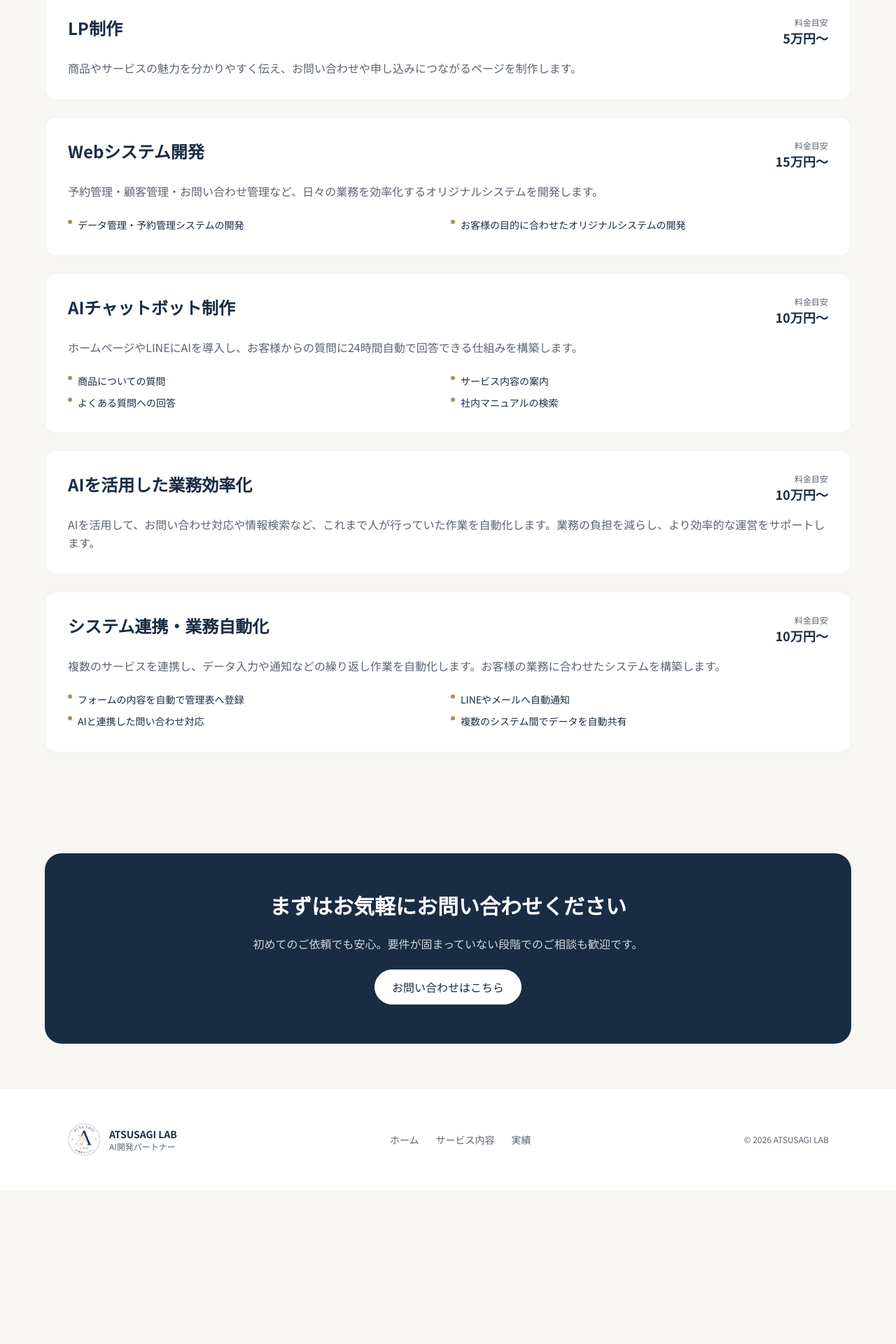
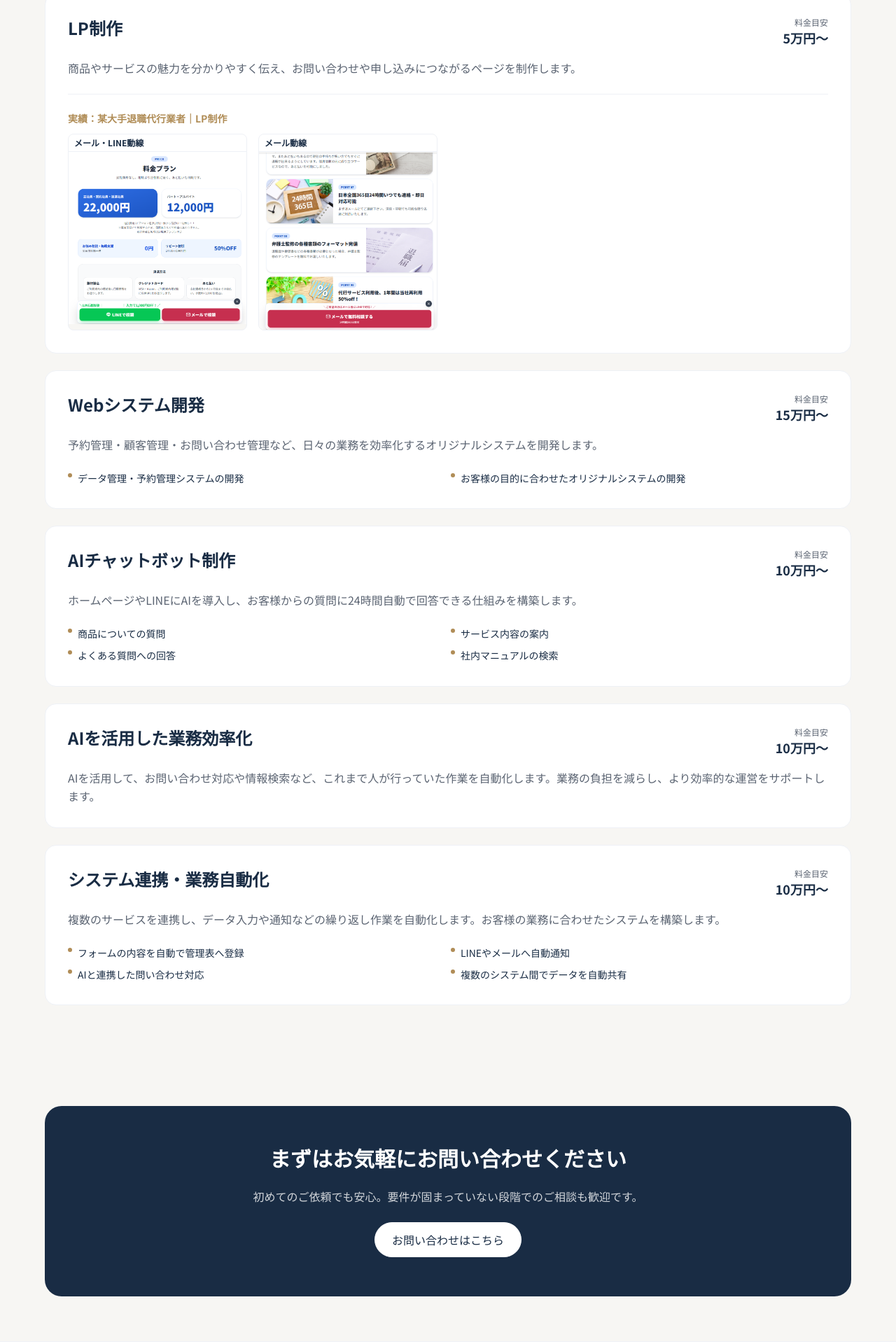
Before and after one commit to atsusagi111-dot/portfolio, a Next.js app: page /services in a window 1280 px wide. Shown: the part 500-2420 px from the top of the page at 70% size. Before the commit the page ends 2200 px from the top, so only its background shows below. Built offline with nearby package versions, Linux system fonts and the light colour scheme.

Commit message:
Auto-commit: update 2026-08-02 20:42:39

```diff
--- a/app/page.tsx
+++ b/app/page.tsx
@@ -4,16 +4,27 @@ import { TargetAudience } from "@/components/sections/TargetAudience";
 import { ServicesSummaryGrid } from "@/components/sections/ServicesSummaryGrid";
 import { ProcessFlow } from "@/components/sections/ProcessFlow";
 import { CtaBanner } from "@/components/sections/CtaBanner";
+import { RevealOnScroll } from "@/components/ui/RevealOnScroll";
 
 export default function Home() {
   return (
     <>
       <Hero />
-      <Achievements />
-      <TargetAudience />
-      <ServicesSummaryGrid />
-      <ProcessFlow />
-      <CtaBanner />
+      <RevealOnScroll>
+        <ServicesSummaryGrid />
+      </RevealOnScroll>
+      <RevealOnScroll>
+        <Achievements />
+      </RevealOnScroll>
+      <RevealOnScroll>
+        <TargetAudience />
+      </RevealOnScroll>
+      <RevealOnScroll>
+        <ProcessFlow />
+      </RevealOnScroll>
+      <RevealOnScroll>
+        <CtaBanner />
+      </RevealOnScroll>
     </>
   );
 }
--- a/app/profile/page.tsx
+++ b/app/profile/page.tsx
@@ -1,6 +1,7 @@
 import type { Metadata } from "next";
 import { Profile } from "@/components/sections/Profile";
 import { CtaBanner } from "@/components/sections/CtaBanner";
+import { RevealOnScroll } from "@/components/ui/RevealOnScroll";
 
 export const metadata: Metadata = {
   title: "開発者プロフィール｜AI開発パートナー ATSUSAGI LAB",
@@ -12,7 +13,9 @@ export default function ProfilePage() {
   return (
     <>
       <Profile />
-      <CtaBanner />
+      <RevealOnScroll>
+        <CtaBanner />
+      </RevealOnScroll>
     </>
   );
 }
--- a/app/services/page.tsx
+++ b/app/services/page.tsx
@@ -1,6 +1,7 @@
 import type { Metadata } from "next";
 import { ServicesPageBody } from "@/components/sections/ServicesPageBody";
 import { CtaBanner } from "@/components/sections/CtaBanner";
+import { RevealOnScroll } from "@/components/ui/RevealOnScroll";
 
 export const metadata: Metadata = {
   title: "サービス内容｜AI開発パートナー ATSUSAGI LAB",
@@ -12,7 +13,9 @@ export default function ServicesPage() {
   return (
     <>
       <ServicesPageBody />
-      <CtaBanner />
+      <RevealOnScroll>
+        <CtaBanner />
+      </RevealOnScroll>
     </>
   );
 }
--- a/components/sections/ServiceDetail.tsx
+++ b/components/sections/ServiceDetail.tsx
@@ -1,3 +1,12 @@
+import Image from "next/image";
+import type { AchievementScreenshot } from "@/lib/i18n/translations";
+
+type RelatedAchievement = {
+  labelPrefix: string;
+  title: string;
+  screenshots: AchievementScreenshot[];
+};
+
 type ServiceDetailProps = {
   id: string;
   name: string;
@@ -5,6 +14,7 @@ type ServiceDetailProps = {
   price: string;
   priceLabel: string;
   examples?: string[];
+  relatedAchievement?: RelatedAchievement;
 };
 
 export function ServiceDetail({
@@ -14,6 +24,7 @@ export function ServiceDetail({
   price,
   priceLabel,
   examples,
+  relatedAchievement,
 }: ServiceDetailProps) {
   return (
     <article
@@ -41,6 +52,34 @@ export function ServiceDetail({
           ))}
         </ul>
       )}
+
+      {relatedAchievement && (
+        <div className="mt-6 border-t border-navy-50 pt-6">
+          <p className="text-sm font-semibold text-gold">
+            {relatedAchievement.labelPrefix}
+            {relatedAchievement.title}
+          </p>
+          <div className="mt-3 flex flex-wrap gap-4">
+            {relatedAchievement.screenshots.map((shot) => (
+              <figure
+                key={shot.label}
+                className="w-52 overflow-hidden rounded-lg border border-navy-50 bg-surface sm:w-64"
+              >
+                <figcaption className="border-b border-navy-50 bg-surface-card px-2 py-1 text-xs font-semibold text-ink">
+                  {shot.label}
+                </figcaption>
+                <Image
+                  src={shot.src}
+                  alt={shot.label}
+                  width={787}
+                  height={786}
+                  className="h-auto w-full"
+                />
+              </figure>
+            ))}
+          </div>
+        </div>
+      )}
     </article>
   );
 }
--- a/components/sections/ServicesPageBody.tsx
+++ b/components/sections/ServicesPageBody.tsx
@@ -7,6 +7,9 @@ import { SERVICE_IDS } from "@/lib/i18n/translations";
 
 export function ServicesPageBody() {
   const t = useTranslations();
+  const lpAchievement = t.achievements.find(
+    (item) => item.id === "resignation-agency-lp"
+  );
 
   return (
     <Section
@@ -23,6 +26,15 @@ export function ServicesPageBody() {
             price={t.services[id].price}
             priceLabel={t.servicesSection.priceLabel}
             examples={t.services[id].examples}
+            relatedAchievement={
+              id === "lp" && lpAchievement
+                ? {
+                    labelPrefix: t.servicesSection.achievementLabel,
+                    title: lpAchievement.title,
+                    screenshots: lpAchievement.screenshots,
+                  }
+                : undefined
+            }
           />
         ))}
       </div>
--- /dev/null
+++ b/components/ui/RevealOnScroll.tsx
@@ -0,0 +1,46 @@
+"use client";
+
+import { useEffect, useRef, useState, type ReactNode } from "react";
+import { usePrefersReducedMotion } from "@/lib/hooks/usePrefersReducedMotion";
+
+export function RevealOnScroll({
+  children,
+  className = "",
+}: {
+  children: ReactNode;
+  className?: string;
+}) {
+  const ref = useRef<HTMLDivElement>(null);
+  const [visible, setVisible] = useState(false);
+  const prefersReduced = usePrefersReducedMotion();
+
+  useEffect(() => {
+    const el = ref.current;
+    if (!el || prefersReduced) return;
+
+    const observer = new IntersectionObserver(
+      ([entry]) => {
+        if (entry.isIntersecting) {
+          setVisible(true);
+          observer.disconnect();
+        }
+      },
+      { threshold: 0.12, rootMargin: "0px 0px -10% 0px" }
+    );
+    observer.observe(el);
+    return () => observer.disconnect();
+  }, [prefersReduced]);
+
+  const shown = prefersReduced || visible;
+
+  return (
+    <div
+      ref={ref}
+      className={`transition-all duration-700 ease-out ${
+        shown ? "translate-y-0 opacity-100" : "translate-y-8 opacity-0"
+      } ${className}`}
+    >
+      {children}
+    </div>
+  );
+}
--- a/lib/i18n/translations.ts
+++ b/lib/i18n/translations.ts
@@ -87,6 +87,7 @@ export type Translations = {
     pageDescription: string;
     readMore: string;
     priceLabel: string;
+    achievementLabel: string;
   };
   services: Record<ServiceId, ServiceContent>;
   achievementsSection: {
@@ -166,6 +167,7 @@ const ja: Translations = {
       "ホームページ制作からAIを活用した業務自動化まで、お客様の目的に合わせてワンストップでご対応します。",
     readMore: "詳しく見る →",
     priceLabel: "料金目安",
+    achievementLabel: "実績：",
   },
   services: {
     homepage: {
@@ -457,6 +459,7 @@ const en: Translations = {
       "From website creation to AI-powered business automation, we provide one-stop support tailored to your goals.",
     readMore: "Learn more →",
     priceLabel: "Starting Price",
+    achievementLabel: "Case Study: ",
   },
   services: {
     homepage: {
@@ -748,6 +751,7 @@ const es: Translations = {
       "Desde la creación de sitios web hasta la automatización empresarial con IA, ofrecemos un servicio integral adaptado a tus objetivos.",
     readMore: "Ver más →",
     priceLabel: "Precio Estimado",
+    achievementLabel: "Logro: ",
   },
   services: {
     homepage: {
```
